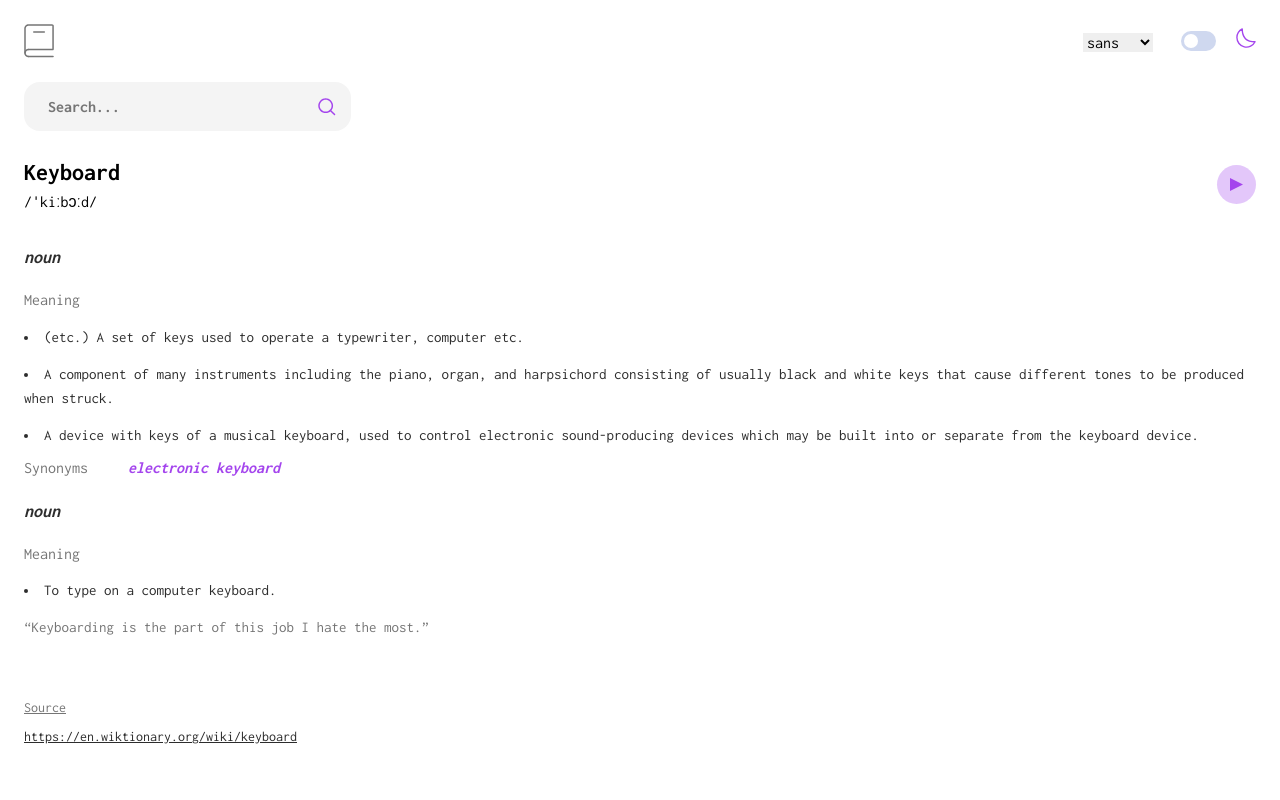
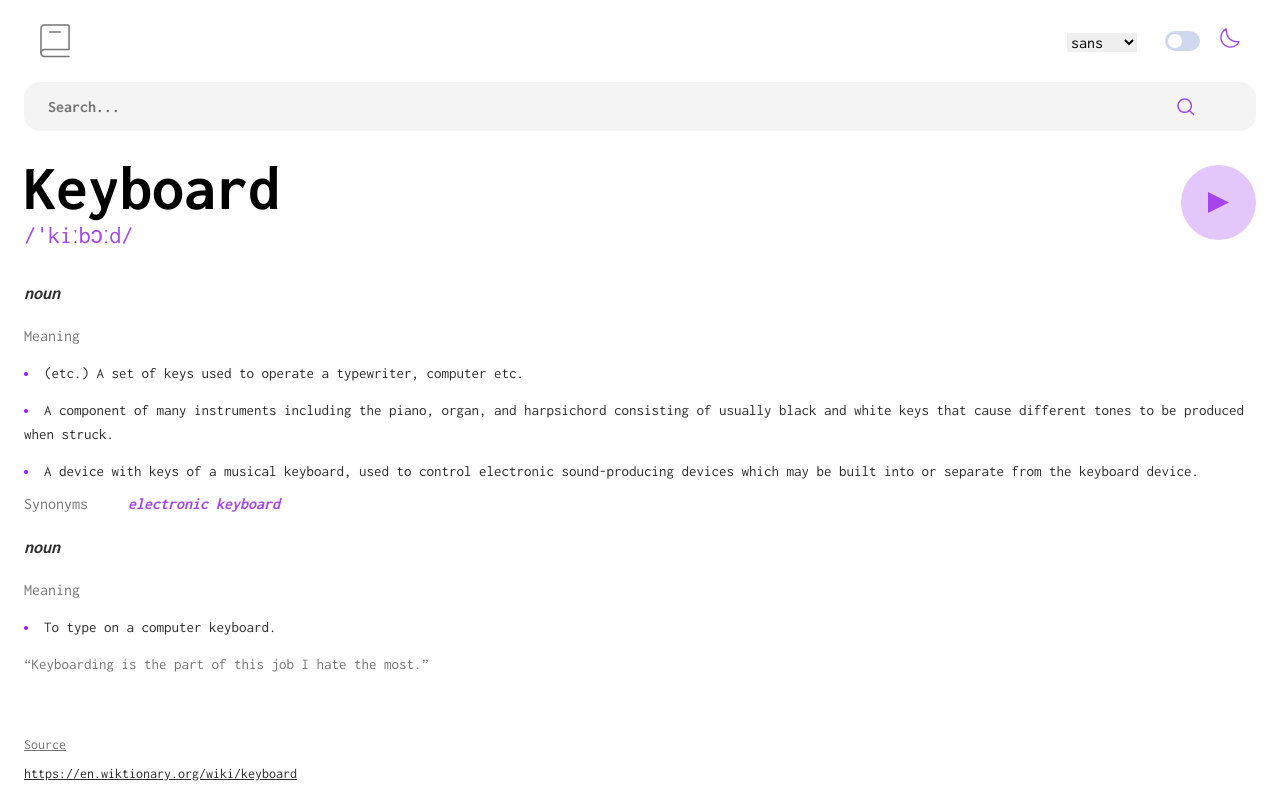
Before and after one commit to frostdead43/dictionary-web-app, a plain HTML site: page index.html in a window 1280 px wide. Drawn offline with Linux system fonts and the light colour scheme.

Commit message:
added tablet version

```diff
--- a/assets/css/dictionary.css
+++ b/assets/css/dictionary.css
@@ -73,7 +73,7 @@ main {
 }
 
 .search-bar {
-  width: 327px;
+  width: 100%;
   border: none;
   border-radius: 16px;
   padding-block: 16px;
@@ -93,6 +93,13 @@ main {
   justify-content: space-between;
   align-items: center;
   margin-block: 23px 32px;
+}
+
+.search-area span {
+  color: rgba(164, 69, 237, 1);
+  font-size: 18px;
+  font-weight: 400;
+  line-height: 24px;
 }
 
 .run button {
@@ -160,6 +167,10 @@ li {
   margin-block: 13px;
 }
 
+li::marker {
+  color: rgba(143, 25, 232, 1);
+}
+
 .weird-area {
   display: flex;
   gap: 40px;
@@ -213,3 +224,35 @@ line-height: 17.92px;
 text-decoration-line: underline;
 text-decoration-style: solid;
 }
+
+
+@media (width >= 768px) {
+  header {
+    padding-inline: 40px;
+  }
+
+  .search-area h2 {
+    font-size: 64px;
+    font-weight: 700;
+    line-height: 67.14px;
+  }
+
+  .search-area span {
+    font-size: 24px;
+    font-weight: 400;
+    line-height: 29.05px;
+    margin-top: 11px;
+  }
+
+  .run button {
+    padding: 27px;
+  }
+  .run img {
+    width: 21px;
+    height: 21px;
+  }
+
+  .footer {
+    padding-bottom: 118px;
+  }
+}
```
